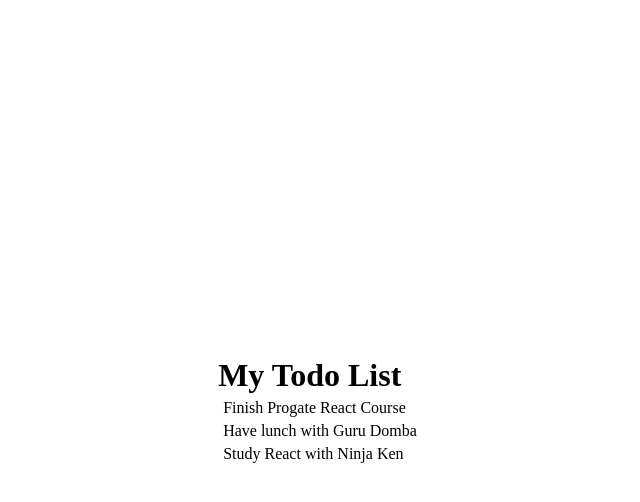
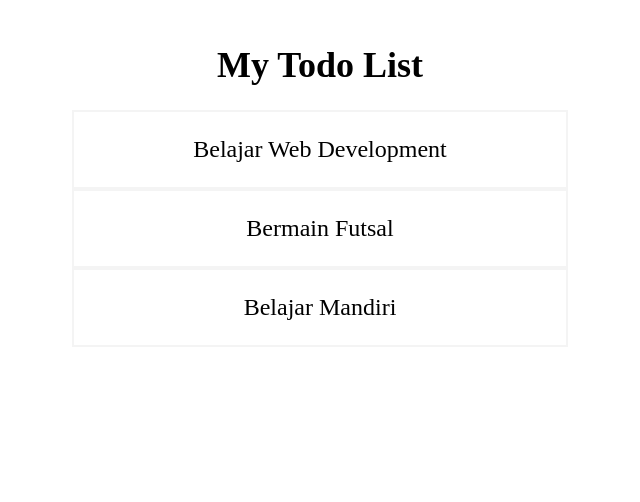
Before and after one commit to Bayuadam/Todo, a React (Vite) app: page / in a window 1280 px wide. Shown: the top 502 px of the page, without its empty margins (320-960 px from the left). Built offline with nearby package versions, Linux system fonts and the light colour scheme.

Commit message:
Add CSS to components

```diff
--- a/src/App.jsx
+++ b/src/App.jsx
@@ -5,26 +5,27 @@ function App() {
   const [todos, setTodos] = useState([
     {
       id: 1,
-      title: "Finish Progate React Course",
+      title: "Belajar Web Development",
       completed: false,
     },
     {
       id: 2,
-      title: "Have lunch with Guru Domba",
+      title: "Bermain Futsal",
       completed: false,
     },
     {
       id: 3,
-      title: "Study React with Ninja Ken",
+      title: "Belajar Mandiri",
       completed: false,
     },
   ]);
 
-  console.log(todos);
+  // console.log(todos);
 
   return (
-    <div>
-      <h1>My Todo List</h1>
+    //  CSS
+    <div style={{ textAlign: "center", padding: "12px" }}>
+      <h1 style={{ fontSize: "36px" }}>My Todo List</h1>
       <Todos todos={todos} />
     </div>
   );
--- a/src/components/TodoItem.jsx
+++ b/src/components/TodoItem.jsx
@@ -1,7 +1,11 @@
 import React from "react";
 
 const TodoItem = (props) => {
-  return <p>{props.todo.title}</p>;
+  return (
+    <div style={{ border: "2px solid #f4f4f4", fontSize: "24px" }}>
+      <p>{props.todo.title}</p>
+    </div>
+  );
 };
 
 export default TodoItem;
--- a/src/components/Todos.jsx
+++ b/src/components/Todos.jsx
@@ -3,7 +3,7 @@ import TodoItem from "./TodoItem";
 
 const Todos = (props) => {
   return (
-    <div>
+    <div style={{ width: "40%", margin: "0 auto" }}>
       {props.todos.map((todo) => {
         return <TodoItem key={todo.id} todo={todo} />;
       })}
```
Also changed, not shown: src/index.css (+10 -7 lines).
